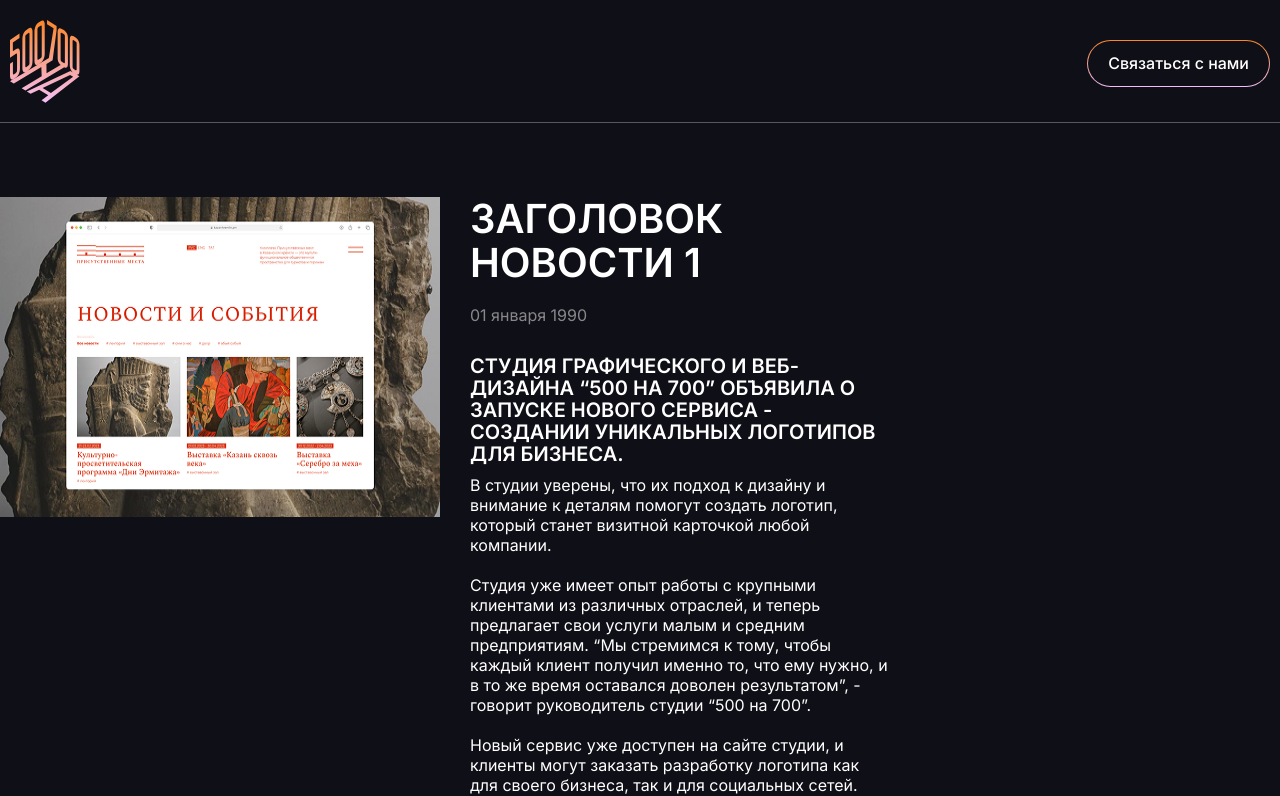
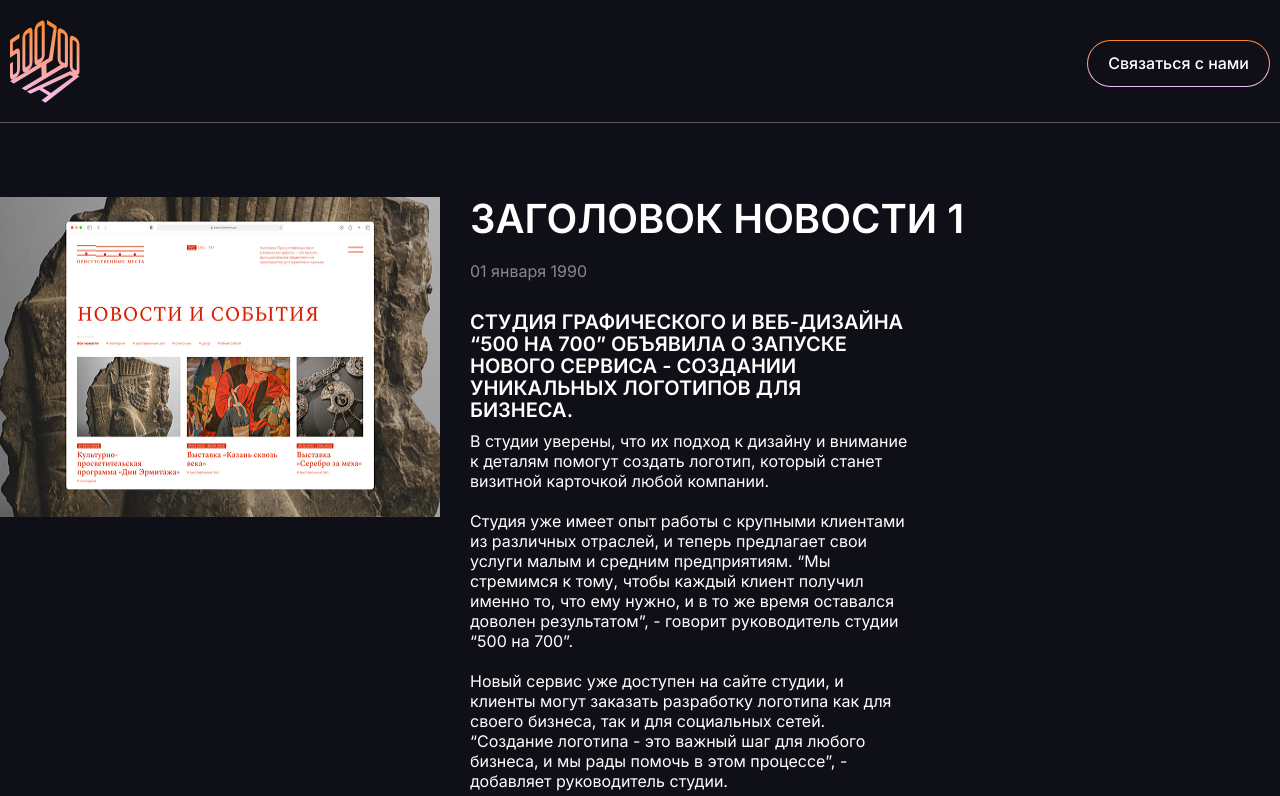
Before and after one commit to IlyaVafin/500na700, a Next.js app: page /news/1 in a window 1280 px wide. Shown: the top 796 px of the page. Built offline with nearby package versions, Linux system fonts and the light colour scheme.

Commit message:
fix: #15 fix max-width of news block

```diff
--- a/src/modules/news/news.module.scss
+++ b/src/modules/news/news.module.scss
@@ -29,6 +29,7 @@
 	max-height: 320px;
 }
 
+
 .singlePost {
 	display: flex;
 	flex-direction: column;
@@ -44,6 +45,7 @@
 .postText {
 	padding: 0 10px;
 }
+
 
 .subtitle {
 	margin-bottom: 10px;
@@ -65,9 +67,9 @@
 		flex-direction: row;
 		margin-top: 78px;
 	}
-	.postText {
-		max-width: 439px;
-	}
+	.mainText {
+	max-width: 439px;
+}
 	.date {
 		margin-top: 20px;
 	}
@@ -79,9 +81,3 @@
 		text-align: left;
 	}
 }
-
-@media (min-width: 1080px) {
-	.postTitle {
-		max-width: 496px;
-	}
-}
--- a/src/modules/news/ui/news-card.tsx
+++ b/src/modules/news/ui/news-card.tsx
@@ -64,11 +64,14 @@
 								{date}
 							</Text>
 						</div>
+						<div className={styles.mainText}>
 							<Heading className={styles.subtitle} color='white' as='h3'>
 								{subtitle}
 							</Heading>
 							{!Array.isArray(description) ? (
-							<Text color="white" as='p'>{description}</Text>
+								<Text color='white' as='p'>
+									{description}
+								</Text>
 							) : (
 								<>
 									{description.map((paragraph, i) => (
@@ -79,6 +82,7 @@
 								</>
 							)}
 						</div>
+					</div>
 				</article>
 			)}
 		</>
```
Lines whose indentation alone changed are shown as unchanged.
